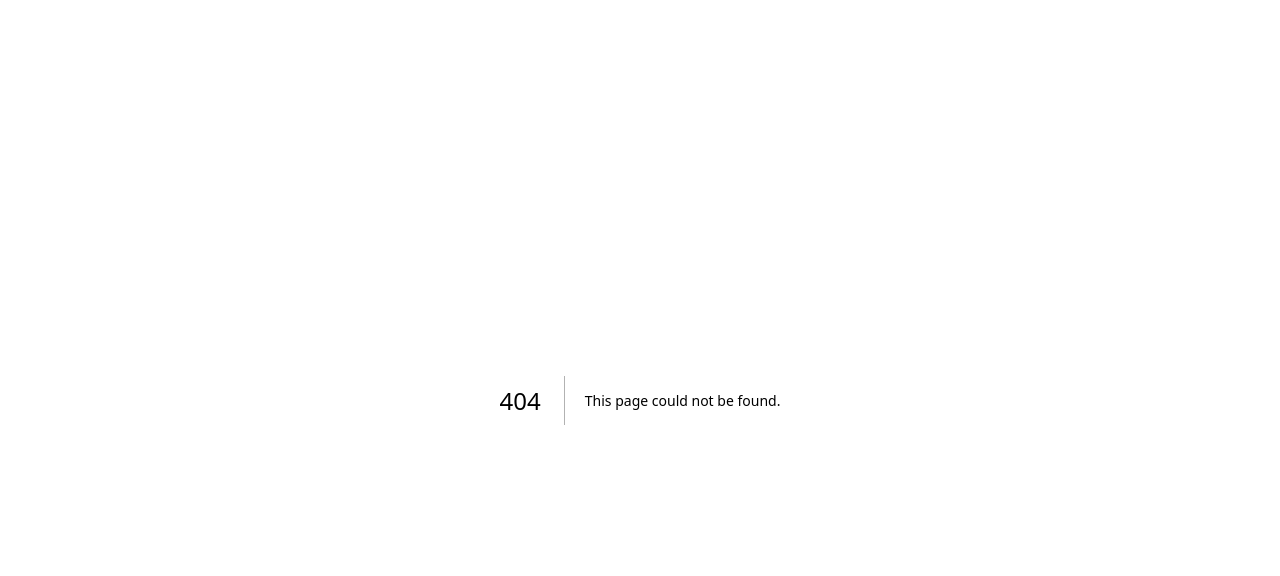
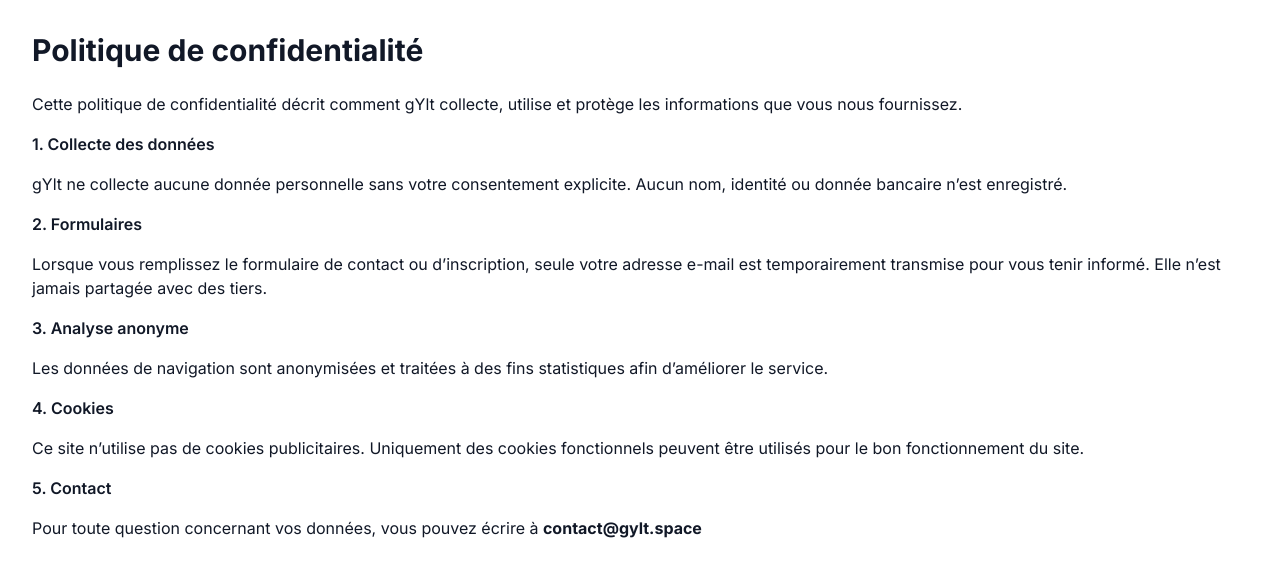
Before and after one commit to keelk1/gylt-landing-page, a Next.js app: page /politique-de-confidentialite in a window 1280 px wide. Before the commit this address had no page. Shown: the top 576 px of the page. Built offline with nearby package versions, Linux system fonts and the light colour scheme.

Commit message:
Create page.tsx

```diff
--- /dev/null
+++ b/app/politique-de-confidentialite/page.tsx
@@ -0,0 +1,36 @@
+export default function PolitiqueConfidentialite() {
+  return (
+    <main className="min-h-screen p-8 bg-white text-gray-900 dark:bg-gray-900 dark:text-white">
+      <h1 className="text-3xl font-bold mb-6">Politique de confidentialité</h1>
+
+      <p className="mb-4">
+        Cette politique de confidentialité décrit comment gYlt collecte, utilise et protège les informations que vous nous fournissez.
+      </p>
+
+      <p className="mb-4 font-semibold">1. Collecte des données</p>
+      <p className="mb-4">
+        gYlt ne collecte aucune donnée personnelle sans votre consentement explicite. Aucun nom, identité ou donnée bancaire n’est enregistré.
+      </p>
+
+      <p className="mb-4 font-semibold">2. Formulaires</p>
+      <p className="mb-4">
+        Lorsque vous remplissez le formulaire de contact ou d’inscription, seule votre adresse e-mail est temporairement transmise pour vous tenir informé. Elle n’est jamais partagée avec des tiers.
+      </p>
+
+      <p className="mb-4 font-semibold">3. Analyse anonyme</p>
+      <p className="mb-4">
+        Les données de navigation sont anonymisées et traitées à des fins statistiques afin d’améliorer le service.
+      </p>
+
+      <p className="mb-4 font-semibold">4. Cookies</p>
+      <p className="mb-4">
+        Ce site n’utilise pas de cookies publicitaires. Uniquement des cookies fonctionnels peuvent être utilisés pour le bon fonctionnement du site.
+      </p>
+
+      <p className="mb-4 font-semibold">5. Contact</p>
+      <p className="mb-4">
+        Pour toute question concernant vos données, vous pouvez écrire à <strong>contact@gylt.space</strong>
+      </p>
+    </main>
+  )
+}
```
